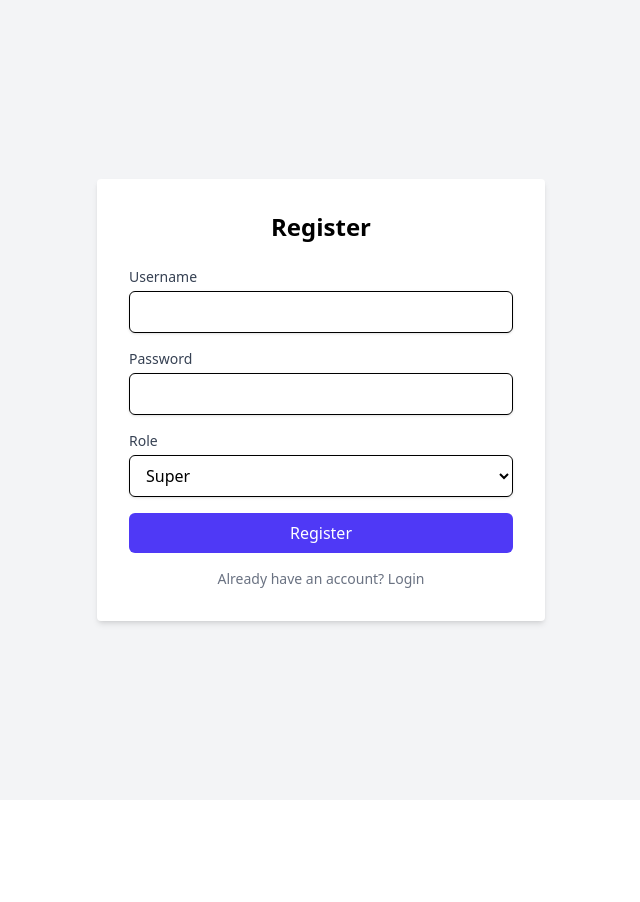
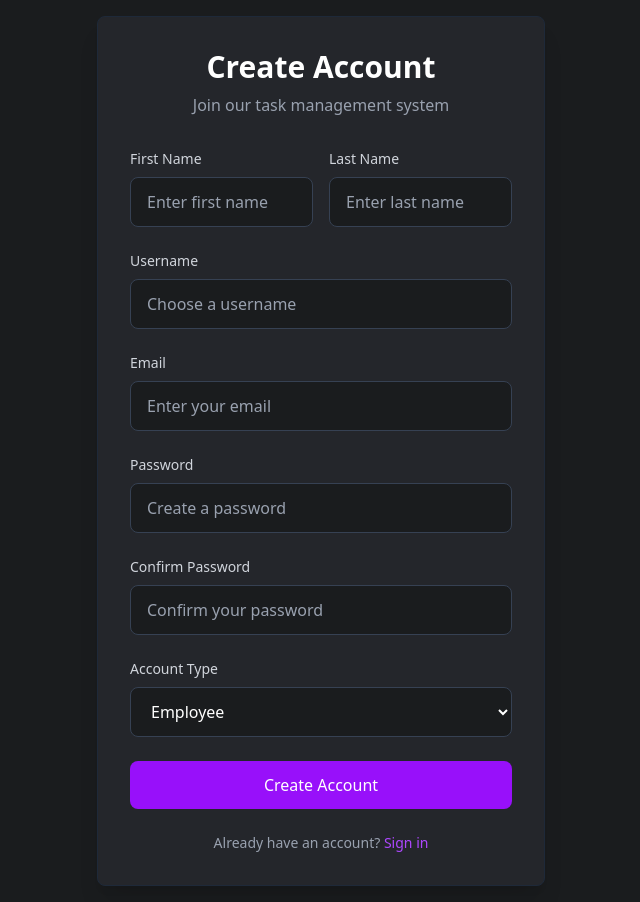
Before and after one commit to ShailRT/fe-dash, a React (Vite) app: page /register in a window 1280 px wide. Shown: the whole page, without its empty margins (319-959 px from the left). Before the commit the page ends 800 px from the top, so only its background shows below. Built offline with nearby package versions, Linux system fonts and the light colour scheme.

Commit message:
update register and login

```diff
--- a/src/Components/Login.jsx
+++ b/src/Components/Login.jsx
@@ -1,86 +1,113 @@
 import React, { useState } from "react";
+import { useNavigate, Link } from "react-router-dom";
 import { useUser } from "../context/UserContext";
-import { useNavigate } from "react-router-dom";
-import { Link } from "react-router-dom";
 
 const Login = () => {
-  const [username, setUsername] = useState("");
-  const [password, setPassword] = useState("");
+  const [formData, setFormData] = useState({
+    username: "",
+    password: "",
+  });
+  const [error, setError] = useState("");
+  const navigate = useNavigate();
   const { login } = useUser();
-  const navigate = useNavigate();
 
-  const handleLogin = async (e) => {
+  const handleChange = (e) => {
+    setFormData({
+      ...formData,
+      [e.target.name]: e.target.value,
+    });
+  };
+
+  const handleSubmit = async (e) => {
     e.preventDefault();
+    setError("");
+
     try {
       const response = await fetch("http://3.109.152.120:8000/apis/login/", {
         method: "POST",
         headers: {
           "Content-Type": "application/json",
         },
-        body: JSON.stringify({ username, password }),
+        body: JSON.stringify(formData),
       });
-      if (response.ok) {
-        const data = await response.json();
-        login(data.user);
-        console.log("Login successful:", data);
 
-        if (data.user.user_type === "employee") {
-          navigate(`/dashboard-employee/${data.user.id}`);
-        } else if (data.user.user_type === "super") {
-          navigate('/dashboard-supervisor');
-        } else {
-          navigate('/dashboard');
-        }
-      } else {
-        console.error("Login failed:", response.statusText);
-        // Handle login failure (e.g., show error message)
+      const data = await response.json();
+
+      if (!response.ok) {
+        throw new Error(data.message || "Login failed");
       }
-    } catch (error) {
-      console.error("Error during login:", error);
-      // Handle error during login (e.g., show error message)
+
+      login(data);
+      navigate(data.user_type === "supervisor" ? "/supdash" : `/dashboard-employee/${data.user.id}`);
+    } catch (err) {
+      setError(err.message || "Login failed. Please try again.");
     }
   };
 
   return (
-    <div className="flex items-center justify-center min-h-screen bg-gray-100">
-      <div className="w-full h-screen flex items-center justify-center">
-        <div className="w-full max-w-md p-8 space-y-6 bg-white rounded shadow-md">
-          <h2 className="text-2xl font-bold text-center">Login</h2>
-          <form onSubmit={handleLogin} className="space-y-6">
+    <div className="min-h-screen bg-[#1a1c1e] flex items-center justify-center p-4">
+      <div className="w-full max-w-md">
+        <div className="bg-[#24262b] rounded-lg shadow-xl p-8 border border-gray-800">
+          <div className="text-center mb-8">
+            <h2 className="text-3xl font-bold text-white mb-2">Welcome Back</h2>
+            <p className="text-gray-400">Sign in to your account</p>
+          </div>
+
+          {error && (
+            <div className="mb-6 p-4 bg-red-500/10 border border-red-500/20 rounded-lg">
+              <p className="text-red-500 text-sm">{error}</p>
+            </div>
+          )}
+
+          <form onSubmit={handleSubmit} className="space-y-6">
             <div>
-              <label className="block text-sm font-medium text-gray-700">
-                username:
+              <label htmlFor="username" className="block text-sm font-medium text-gray-300 mb-2">
+                Username
               </label>
               <input
                 type="text"
-                value={username}
-                onChange={(e) => setUsername(e.target.value)}
+                id="username"
+                name="username"
+                value={formData.username}
+                onChange={handleChange}
                 required
-                className="w-full px-3 py-2 mt-1 border rounded-md shadow-sm focus:outline-none focus:ring focus:ring-indigo-200"
+                className="w-full px-4 py-3 bg-[#1a1c1e] border border-gray-700 rounded-lg focus:ring-2 focus:ring-purple-500 focus:border-transparent text-white placeholder-gray-400"
+                placeholder="Enter your username"
               />
             </div>
+
             <div>
-              <label className="block text-sm font-medium text-gray-700">
-                Password:
+              <label htmlFor="password" className="block text-sm font-medium text-gray-300 mb-2">
+                Password
               </label>
               <input
                 type="password"
-                value={password}
-                onChange={(e) => setPassword(e.target.value)}
+                id="password"
+                name="password"
+                value={formData.password}
+                onChange={handleChange}
                 required
-                className="w-full px-3 py-2 mt-1 border rounded-md shadow-sm focus:outline-none focus:ring focus:ring-indigo-200"
+                className="w-full px-4 py-3 bg-[#1a1c1e] border border-gray-700 rounded-lg focus:ring-2 focus:ring-purple-500 focus:border-transparent text-white placeholder-gray-400"
+                placeholder="Enter your password"
               />
             </div>
+
             <button
               type="submit"
-              className="w-full px-4 py-2 font-medium text-white bg-indigo-600 rounded-md hover:bg-indigo-700 focus:outline-none focus:ring focus:ring-indigo-200"
+              className="w-full py-3 px-4 bg-purple-600 hover:bg-purple-700 text-white font-medium rounded-lg transition-colors duration-200 focus:outline-none focus:ring-2 focus:ring-purple-500 focus:ring-offset-2 focus:ring-offset-[#24262b]"
             >
-              Login
+              Sign In
             </button>
-            <p className="text-center text-sm text-gray-500">
-              Don't have an account? <Link to="/register">Register</Link>
+          </form>
+
+          <div className="mt-6 text-center">
+            <p className="text-sm text-gray-400">
+              Don't have an account?{" "}
+              <Link to="/register" className="text-purple-500 hover:text-purple-400 font-medium">
+                Sign up
+              </Link>
             </p>
-          </form>
+          </div>
         </div>
       </div>
     </div>
--- a/src/Components/Register.jsx
+++ b/src/Components/Register.jsx
@@ -1,17 +1,35 @@
 import React, { useState } from "react";
-import { useNavigate } from "react-router-dom";
-import { useUser } from "../context/UserContext";
-import { Link } from "react-router-dom";
+import { useNavigate, Link } from "react-router-dom";
 
 const Register = () => {
-  const [username, setUsername] = useState("");
-  const [password, setPassword] = useState("");
-  const [role, setRole] = useState("super");
-  const { login } = useUser();
+  const [formData, setFormData] = useState({
+    username: "",
+    email: "",
+    first_name: "",
+    last_name: "",
+    password: "",
+    confirmPassword: "",
+    user_type: "employee",
+  });
+  const [error, setError] = useState("");
   const navigate = useNavigate();
 
-  const handleRegister = async (e) => {
+  const handleChange = (e) => {
+    setFormData({
+      ...formData,
+      [e.target.name]: e.target.value,
+    });
+  };
+
+  const handleSubmit = async (e) => {
     e.preventDefault();
+    setError("");
+
+    if (formData.password !== formData.confirmPassword) {
+      setError("Passwords do not match");
+      return;
+    }
+
     try {
       const response = await fetch("http://3.109.152.120:8000/apis/register/", {
         method: "POST",
@@ -19,100 +37,180 @@
           "Content-Type": "application/json",
         },
         body: JSON.stringify({
-          username,
-          password,
-          user_type: role,
+          username: formData.username,
+          email: formData.email,
+          first_name: formData.first_name,
+          last_name: formData.last_name,
+          password: formData.password,
+          user_type: formData.user_type,
         }),
       });
 
+      const data = await response.json();
+
       if (!response.ok) {
-        throw new Error(response.statusText);
+        throw new Error(data.message || "Registration failed");
+      }
+      if (formData.user_type === "employee") {
+        navigate(`/dashboard-employee/${data.user_id}`);
+      } else if (formData.user_type === "supervisor") {
+        navigate(`/dashboard-supervisor`);
+      }else {
+        navigate("/dashboard")
       }
 
-      const data = await response.json();
-      login(data.user);
-      console.log("Registration successful:", data);
-      if (data.user.user_type === "employee") {
-        navigate(`/dashboard-employee/${data.user.id}`);
-      } else {
-        navigate("/dashboard");
-      }
-    } catch (error) {
-      console.error(
-        "There was a problem with the registration request:",
-        error
-      );
+    } catch (err) {
+      setError(err.message || "Registration failed. Please try again.");
     }
   };
 
   return (
-    <div className="flex items-center justify-center min-h-screen bg-gray-100">
-      <div className="w-full max-w-md p-8 space-y-6 bg-white rounded shadow-md">
-        <h2 className="text-2xl font-bold text-center">Register</h2>
-        <form onSubmit={handleRegister} className="space-y-4">
+    <div className="min-h-screen bg-[#1a1c1e] flex items-center justify-center p-4">
+      <div className="w-full max-w-md">
+        <div className="bg-[#24262b] rounded-lg shadow-xl p-8 border border-gray-800">
+          <div className="text-center mb-8">
+            <h2 className="text-3xl font-bold text-white mb-2">Create Account</h2>
+            <p className="text-gray-400">Join our task management system</p>
+          </div>
+
+          {error && (
+            <div className="mb-6 p-4 bg-red-500/10 border border-red-500/20 rounded-lg">
+              <p className="text-red-500 text-sm">{error}</p>
+            </div>
+          )}
+
+          <form onSubmit={handleSubmit} className="space-y-6">
+            <div className="grid grid-cols-2 gap-4">
               <div>
-            <label
-              htmlFor="email"
-              className="block text-sm font-medium text-gray-700"
-            >
+                <label htmlFor="first_name" className="block text-sm font-medium text-gray-300 mb-2">
+                  First Name
+                </label>
+                <input
+                  type="text"
+                  id="first_name"
+                  name="first_name"
+                  value={formData.first_name}
+                  onChange={handleChange}
+                  required
+                  className="w-full px-4 py-3 bg-[#1a1c1e] border border-gray-700 rounded-lg focus:ring-2 focus:ring-purple-500 focus:border-transparent text-white placeholder-gray-400"
+                  placeholder="Enter first name"
+                />
+              </div>
+
+              <div>
+                <label htmlFor="last_name" className="block text-sm font-medium text-gray-300 mb-2">
+                  Last Name
+                </label>
+                <input
+                  type="text"
+                  id="last_name"
+                  name="last_name"
+                  value={formData.last_name}
+                  onChange={handleChange}
+                  required
+                  className="w-full px-4 py-3 bg-[#1a1c1e] border border-gray-700 rounded-lg focus:ring-2 focus:ring-purple-500 focus:border-transparent text-white placeholder-gray-400"
+                  placeholder="Enter last name"
+                />
+              </div>
+            </div>
+
+            <div>
+              <label htmlFor="username" className="block text-sm font-medium text-gray-300 mb-2">
                 Username
               </label>
               <input
                 type="text"
                 id="username"
-              value={username}
-              onChange={(e) => setUsername(e.target.value)}
-              className="w-full px-3 py-2 mt-1 border rounded-md shadow-sm focus:ring-indigo-500 focus:border-indigo-500"
+                name="username"
+                value={formData.username}
+                onChange={handleChange}
                 required
+                className="w-full px-4 py-3 bg-[#1a1c1e] border border-gray-700 rounded-lg focus:ring-2 focus:ring-purple-500 focus:border-transparent text-white placeholder-gray-400"
+                placeholder="Choose a username"
               />
             </div>
+
             <div>
-            <label
-              htmlFor="password"
-              className="block text-sm font-medium text-gray-700"
-            >
+              <label htmlFor="email" className="block text-sm font-medium text-gray-300 mb-2">
+                Email
+              </label>
+              <input
+                type="email"
+                id="email"
+                name="email"
+                value={formData.email}
+                onChange={handleChange}
+                required
+                className="w-full px-4 py-3 bg-[#1a1c1e] border border-gray-700 rounded-lg focus:ring-2 focus:ring-purple-500 focus:border-transparent text-white placeholder-gray-400"
+                placeholder="Enter your email"
+              />
+            </div>
+
+            <div>
+              <label htmlFor="password" className="block text-sm font-medium text-gray-300 mb-2">
                 Password
               </label>
               <input
                 type="password"
                 id="password"
-              value={password}
-              onChange={(e) => setPassword(e.target.value)}
-              className="w-full px-3 py-2 mt-1 border rounded-md shadow-sm focus:ring-indigo-500 focus:border-indigo-500"
+                name="password"
+                value={formData.password}
+                onChange={handleChange}
                 required
+                className="w-full px-4 py-3 bg-[#1a1c1e] border border-gray-700 rounded-lg focus:ring-2 focus:ring-purple-500 focus:border-transparent text-white placeholder-gray-400"
+                placeholder="Create a password"
               />
             </div>
+
             <div>
-            <label
-              htmlFor="role"
-              className="block text-sm font-medium text-gray-700"
-            >
-              Role
+              <label htmlFor="confirmPassword" className="block text-sm font-medium text-gray-300 mb-2">
+                Confirm Password
+              </label>
+              <input
+                type="password"
+                id="confirmPassword"
+                name="confirmPassword"
+                value={formData.confirmPassword}
+                onChange={handleChange}
+                required
+                className="w-full px-4 py-3 bg-[#1a1c1e] border border-gray-700 rounded-lg focus:ring-2 focus:ring-purple-500 focus:border-transparent text-white placeholder-gray-400"
+                placeholder="Confirm your password"
+              />
+            </div>
+
+            <div>
+              <label htmlFor="user_type" className="block text-sm font-medium text-gray-300 mb-2">
+                Account Type
               </label>
               <select
-              id="role"
-              value={role}
-              onChange={(e) => setRole(e.target.value)}
-              className="w-full px-3 py-2 mt-1 border rounded-md shadow-sm focus:ring-indigo-500 focus:border-indigo-500"
-              required
+                id="user_type"
+                name="user_type"
+                value={formData.user_type}
+                onChange={handleChange}
+                className="w-full px-4 py-3 bg-[#1a1c1e] border border-gray-700 rounded-lg focus:ring-2 focus:ring-purple-500 focus:border-transparent text-white"
               >
-              <option value="super">Super</option>
-              <option value="manager">Manager</option>
                 <option value="employee">Employee</option>
+                <option value="supervisor">Supervisor</option>
               </select>
             </div>
-          <div>
+
             <button
               type="submit"
-              className="w-full px-4 py-2 font-medium text-white bg-indigo-600 rounded-md hover:bg-indigo-700 focus:outline-none focus:ring-2 focus:ring-offset-2 focus:ring-indigo-500"
+              className="w-full py-3 px-4 bg-purple-600 hover:bg-purple-700 text-white font-medium rounded-lg transition-colors duration-200 focus:outline-none focus:ring-2 focus:ring-purple-500 focus:ring-offset-2 focus:ring-offset-[#24262b]"
             >
-              Register
+              Create Account
             </button>
+          </form>
+
+          <div className="mt-6 text-center">
+            <p className="text-sm text-gray-400">
+              Already have an account?{" "}
+              <Link to="/login" className="text-purple-500 hover:text-purple-400 font-medium">
+                Sign in
+              </Link>
+            </p>
           </div>
-          <p className="text-center text-sm text-gray-500">
-              Already have an account? <Link to="/">Login</Link>
-            </p>
-        </form>
+        </div>
       </div>
     </div>
   );
```
Also changed, not shown: src/Components/DashEm.jsx (+37 -31 lines). Lines whose indentation alone changed are shown as unchanged.
